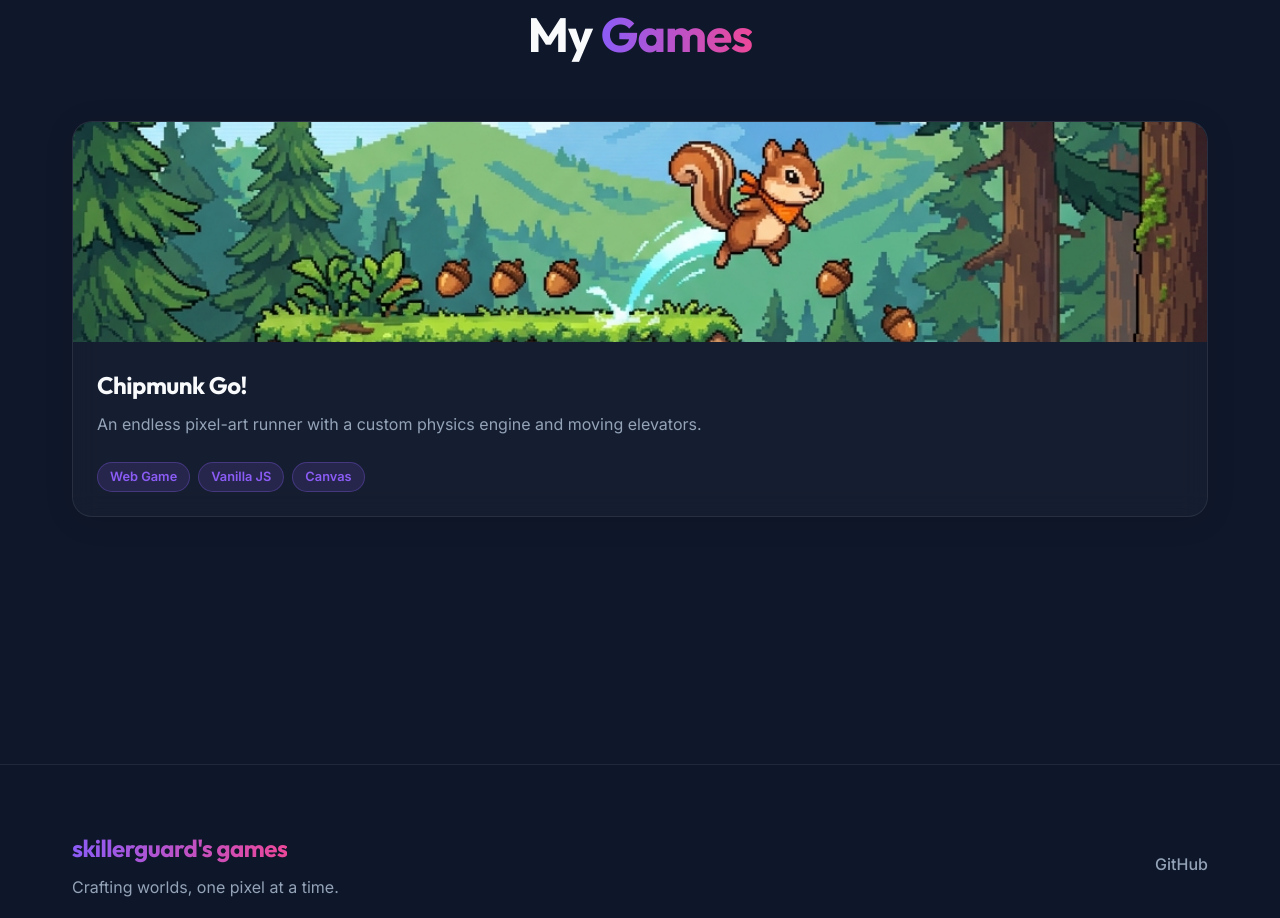
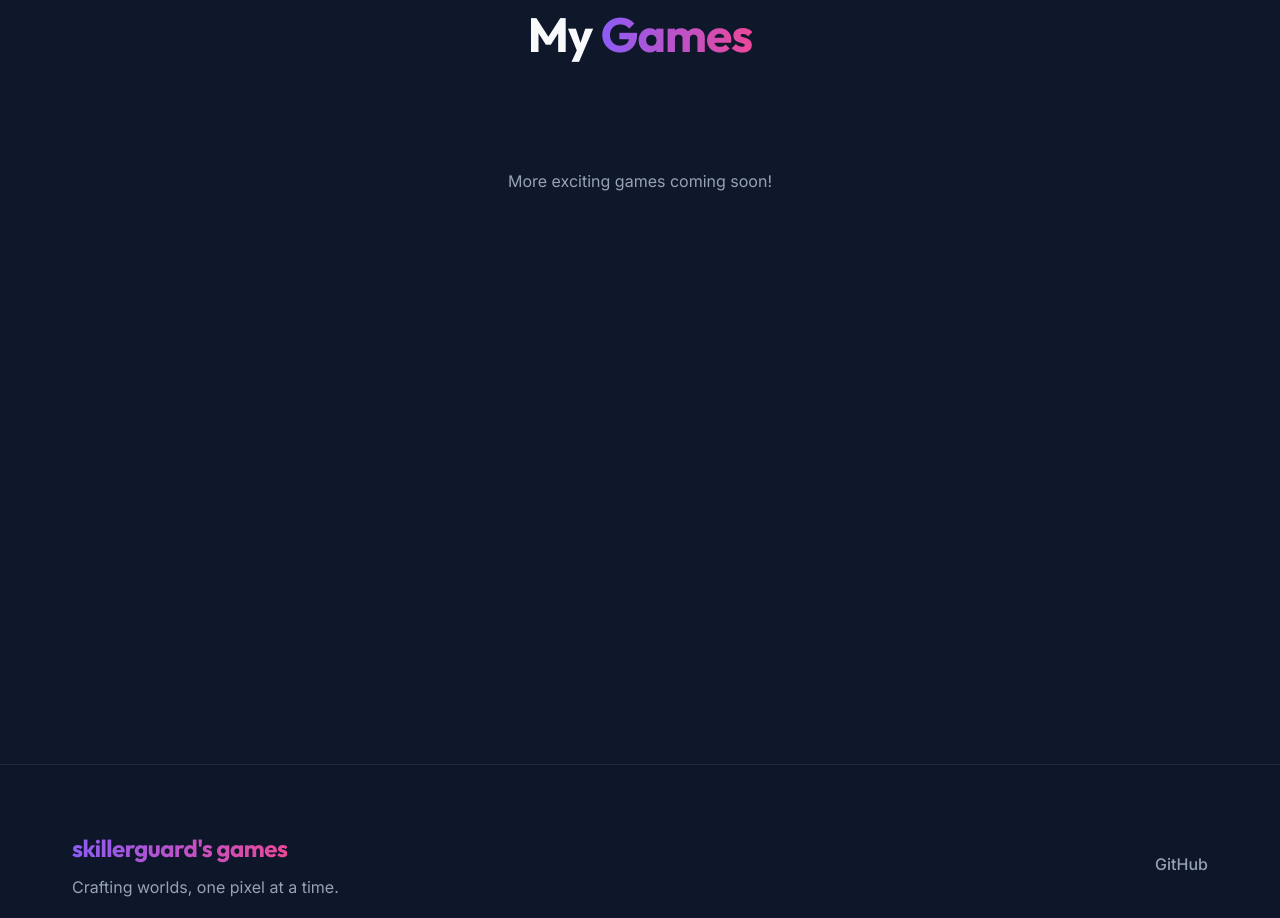
Before and after one commit to skillerGuard/portfolio, a React (Vite) app: page / in a window 1280 px wide. Shown: the part 900-1818 px from the top of the page. Built offline with nearby package versions, Linux system fonts and the light colour scheme.

Commit message:
Empty projects array correctly

```diff
--- a/src/components/ProjectGrid.jsx
+++ b/src/components/ProjectGrid.jsx
@@ -2,16 +2,7 @@ import React from 'react';
 import ProjectCard from './ProjectCard';
 import './ProjectGrid.css';
 
-const projects = [
-  {
-    id: 3,
-    title: 'Chipmunk Go!',
-    description: 'An endless pixel-art runner with a custom physics engine and moving elevators.',
-    image: '/chipmunk_go_cover.png',
-    link: '/chipmunk-go/index.html',
-    tags: ['Web Game', 'Vanilla JS', 'Canvas']
-  }
-];
+const projects = [];
 
 const ProjectGrid = () => {
   return (
```
